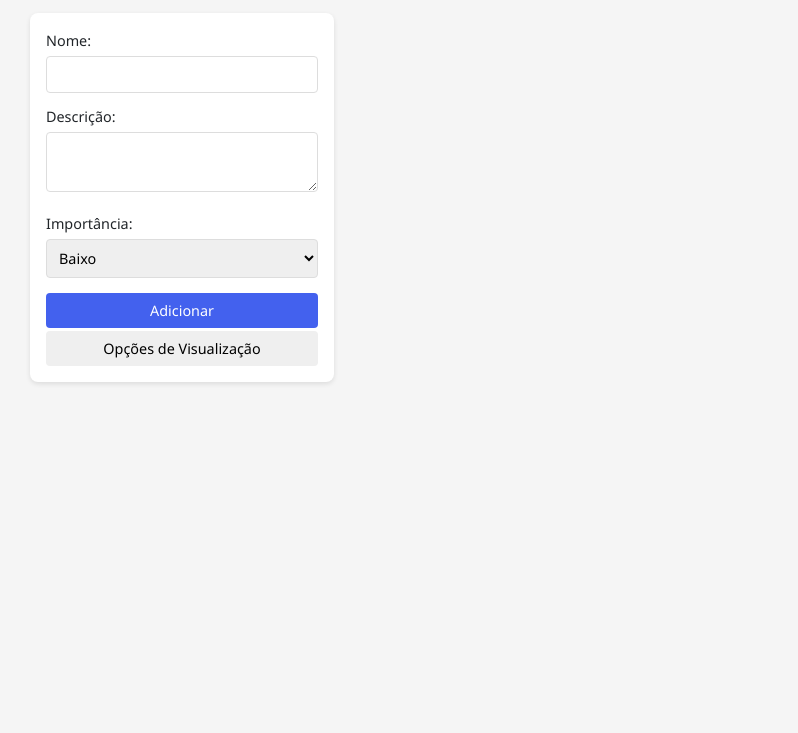
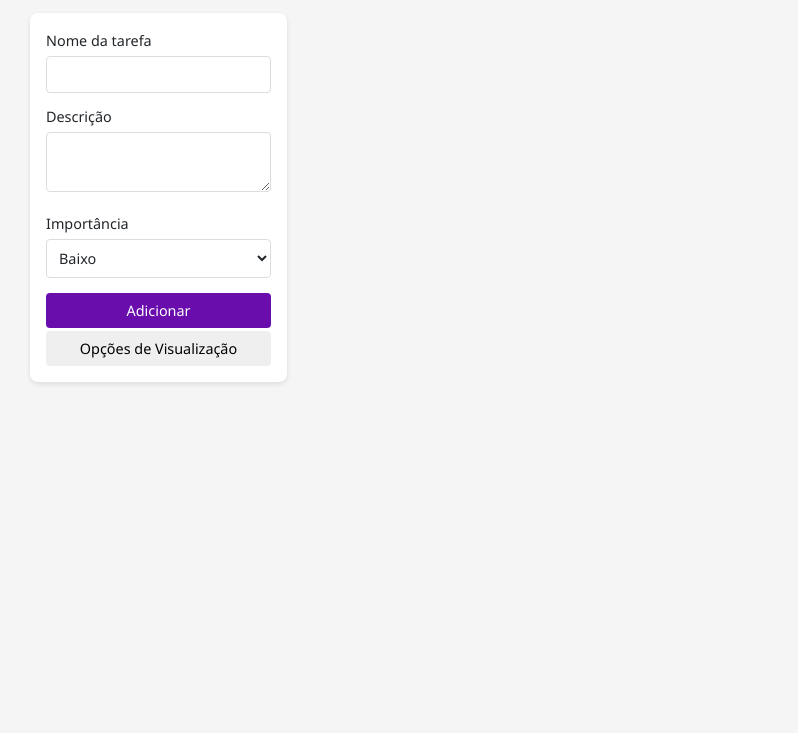
Before and after one commit to Nyahstic2/ToDos, a plain HTML site: page index.html in a window 1280 px wide. Shown: the part 67-800 px from the top of the page, without its empty margins (10-808 px from the left). Drawn offline with Linux system fonts and the light colour scheme.

Commit message:
Mudança de algumas escritas, também adição de tema claro/escuro

```diff
--- a/index.html
+++ b/index.html
@@ -12,11 +12,11 @@
   <div class="main-container">
     <div id="formTarefa">
       <form id="formformTarefa">
-          <label for="nome">Nome:</label>
+          <label for="nome">Nome da tarefa</label>
           <input id="nome" name="nome" autocomplete="off" autocapitalize required>
-          <label for="descrição">Descrição:</label>
+          <label for="descrição">Descrição</label>
           <textarea id="descricao" name="descrição" autocomplete="off" autocapitalize></textarea>
-          <label for="nivel">Importância:</label>
+          <label for="nivel">Importância</label>
           <select id="nivel" name="nivel">
               <option value="baixo">Baixo</option>
               <option value="médio">Médio</option>
--- a/styles.css
+++ b/styles.css
@@ -1,13 +1,37 @@
 :root {
-  --primary: #4361ee;
-  --secondary: #3f37c9;
-  --success: #4cc9f0;
-  --danger: #f72585;
-  --warning: #f8961e;
-  --light: #f8f9fa;
-  --dark: #212529;
+  /* Base colors */
+  --primary: #6a0dad; /* Rich purple */
+  --secondary: #9b59b6; /* Lighter purple */
+  --success: #5cb85c; /* Softer green */
+  --danger: #d9534f;  /* Deeper red */
+  --warning: #f0ad4e; /* Softer yellow */
   --gray: #6c757d;
-  --white: #ffffff;
+
+  /* Light theme */
+  --light-bg: #f5f5f5;
+  --light-text: #212529;
+  --light-surface: #ffffff;
+  --light-border: #ddd;
+  --light-shadow: rgba(0, 0, 0, 0.1);
+  --light-disabled: rgba(0, 0, 0, 0.1);
+
+  /* Dark theme */
+  --dark-bg: #212529;
+  --dark-text: #f8f9fa;
+  --dark-surface: #343a40;
+  --dark-border: #495057;
+  --dark-shadow: rgba(0, 0, 0, 0.3);
+  --dark-disabled: rgba(255, 255, 255, 0.1);
+
+  /* Dynamic properties */
+  --bg: light-dark(var(--light-bg), var(--dark-bg));
+  --text: light-dark(var(--light-text), var(--dark-text));
+  --surface: light-dark(var(--light-surface), var(--dark-surface));
+  --border: light-dark(var(--light-border), var(--dark-border));
+  --shadow: light-dark(var(--light-shadow), var(--dark-shadow));
+  --disabled: light-dark(var(--light-disabled), var(--dark-disabled));
+
+  color-scheme: light dark;
 }
 
 * {
@@ -18,8 +42,8 @@
 }
 
 body {
-  background-color: #f5f5f5;
-  color: var(--dark);
+  background-color: var(--bg);
+  color: var(--text);
   line-height: 1.6;
   padding: 1rem;
   max-width: 800px;
@@ -38,19 +62,21 @@ h1 {
 }
 
 #formTarefa {
-  background: var(--white);
+  background: var(--surface);
+  color: var(--text);
   padding: 1rem;
   border-radius: 8px;
-  box-shadow: 0 2px 5px rgba(0, 0, 0, 0.1);
+  box-shadow: 0 2px 5px var(--shadow);
   margin-bottom: 1rem;
   flex-shrink: 0;
+  height: fit-content;
 }
 
 label {
   display: block;
   margin-bottom: 0.25rem;
   font-weight: 500;
-  color: var(--dark);
+  color: var(--text);
   font-size: 0.9rem;
 }
 
@@ -58,10 +84,12 @@ input, textarea, select {
   width: 100%;
   padding: 0.5rem;
   margin-bottom: 0.75rem;
-  border: 1px solid #ddd;
+  border: 1px solid var(--border);
   border-radius: 4px;
   font-size: 0.9rem;
   transition: border-color 0.2s;
+  background: var(--surface);
+  color: var(--text);
 }
 
 textarea {
@@ -74,7 +102,8 @@ input:focus, textarea:focus, select:focus {
   border-color: var(--primary);
   box-shadow: 0 0 0 2px rgba(67, 97, 238, 0.1);
 }
-button{
+
+button {
   margin-top: 0.4vh;
   border: none;
   padding: 0.5rem 1rem;
@@ -102,13 +131,15 @@ button[type="submit"]:hover {
   grid-template-columns: repeat(auto-fill, minmax(280px, 1fr));
   gap: 1rem;
   padding: 0.5rem;
+  background: var(--bg);
 }
 
 .todo {
-  background: var(--white);
+  background: var(--surface);
+  color: var(--text);
   padding: 1rem;
   border-radius: 6px;
-  box-shadow: 0 1px 3px rgba(0, 0, 0, 0.1);
+  box-shadow: 0 1px 3px var(--shadow);
   position: relative;
   height: fit-content;
 }
@@ -116,18 +147,18 @@ button[type="submit"]:hover {
 .todo h1 {
   font-size: 1.1rem;
   margin-bottom: 0.5rem;
-  color: var(--dark);
+  color: var(--text);
   text-align: left;
 }
 
 .todo h3 {
   font-size: 0.9rem;
-  color: var(--gray);
+  color: var(--text);
   margin-bottom: 0.5rem;
 }
 
 .todo p {
-  color: var(--gray);
+  color: var(--text);
   margin-bottom: 0.75rem;
   font-size: 0.9rem;
 }
@@ -153,7 +184,7 @@ button[type="submit"]:hover {
 
 .todo.taskdone {
   opacity: 0.7;
-  background-color: rgba(76, 201, 240, 0.1);
+  background-color: light-dark(rgba(76, 201, 240, 0.1), rgba(76, 201, 240, 0.05));
 }
 
 .todo.taskdone h1,
@@ -203,21 +234,20 @@ button[type="submit"]:hover {
   }
 }
 
-/* Importance level styles */
 .todo.notimportant {
   border-left: 4px solid var(--gray);
-  background-color: rgba(108, 117, 125, 0.03);
+  background-color: light-dark(rgba(108, 117, 125, 0.03), rgba(108, 117, 125, 0.1));
   opacity: 0.9;
 }
 
 .todo.kindaimportant {
   border-left: 4px solid var(--warning);
-  background-color: rgba(248, 150, 30, 0.05);
+  background-color: light-dark(rgba(248, 150, 30, 0.05), rgba(248, 150, 30, 0.1));
 }
 
 .todo.reallyimportant {
   border-left: 4px solid var(--danger);
-  background-color: rgba(247, 37, 133, 0.05);
+  background-color: light-dark(rgba(247, 37, 133, 0.05), rgba(247, 37, 133, 0.1));
   animation: shake 0.5s 5;
   box-shadow: 0 0 10px rgba(247, 37, 133, 0.2);
 }
@@ -234,7 +264,9 @@ button[type="submit"]:hover {
 .todo.taskdone.notimportant {
   animation: none;
   opacity: 0.7;
-}.main-container {
+}
+
+.main-container {
   margin: 0;
   display: flex;
   width: 95vw;
@@ -244,14 +276,6 @@ button[type="submit"]:hover {
   position: absolute;
   left: 5vh;
   top: 10vh;
-
-}
-
-#formTarefa {
-  width: 25%;
-  flex-shrink: 0;
-  height: fit-content;
-}
 
 #tarefas {
   flex-grow: 1;
```
Also changed, not shown: 1 other file.
